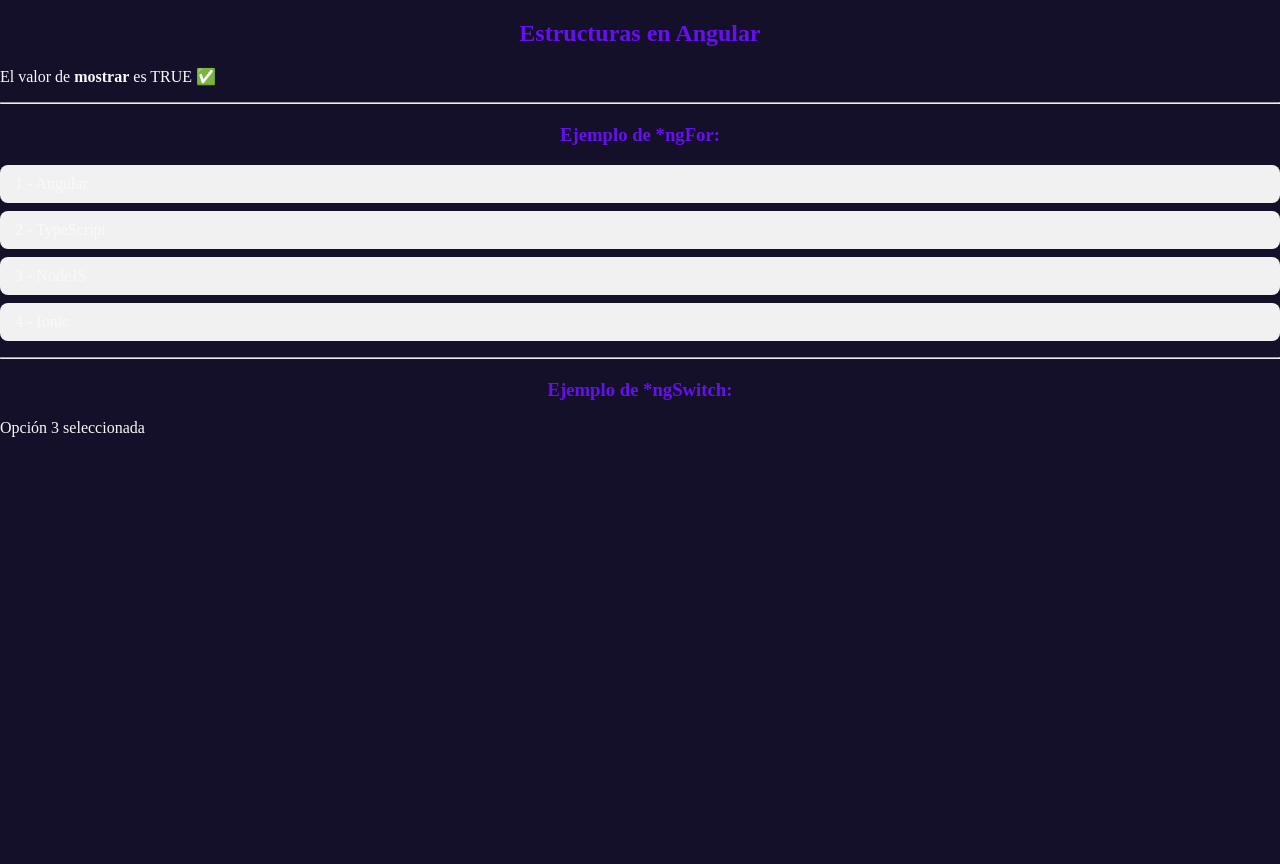
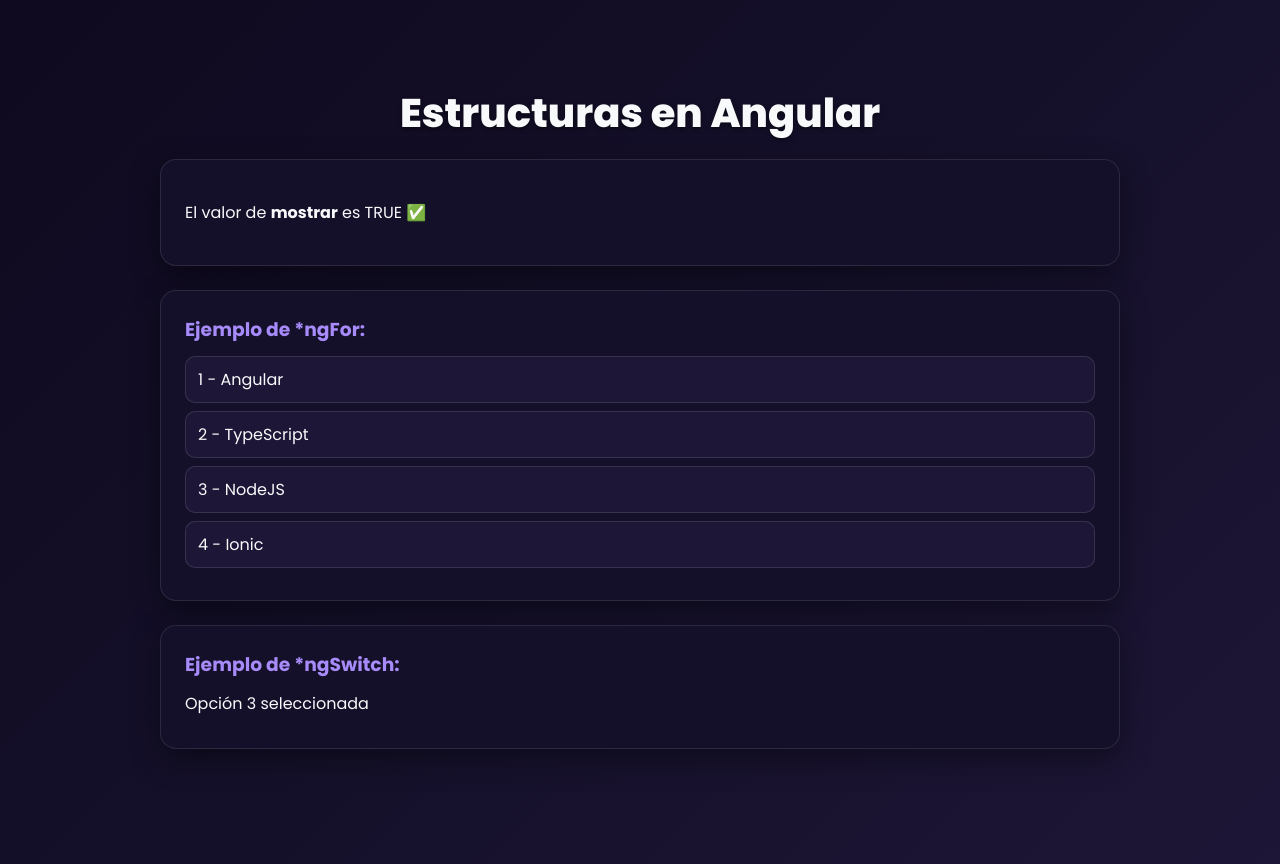
Before and after one commit to Kaltum-Viveros/gestion-usuarios-angular, an Angular app: page /estructuras in a window 1280 px wide. Before the commit the page ends 820 px from the top, so only its background shows below. Built offline with nearby package versions, Linux system fonts and the light colour scheme.

Commit message:
estilos estrcuturas

```diff
--- a/src/app/pages/estructuras/estructuras.component.html
+++ b/src/app/pages/estructuras/estructuras.component.html
@@ -1,30 +1,36 @@
-<h2>Estructuras en Angular</h2>
+<main class="content no-sidebar">
+  <div class="content-inner">
+    <h2 class="title">Estructuras en Angular</h2>
 
     <!-- ngIf -->
+    <section class="card">
       <div *ngIf="mostrar; else oculto">
         <p>El valor de <strong>mostrar</strong> es TRUE ✅</p>
       </div>
       <ng-template #oculto>
         <p>El valor de <strong>mostrar</strong> es FALSE ❌</p>
       </ng-template>
-
-<hr>
+    </section>
 
     <!-- ngFor -->
+    <section class="card">
       <h3>Ejemplo de *ngFor:</h3>
-<ul>
+      <ul class="list">
         <li *ngFor="let item of items; let i = index">
           {{ i + 1 }} - {{ item }}
         </li>
       </ul>
-
-<hr>
+    </section>
 
     <!-- ngSwitch -->
+    <section class="card">
       <h3>Ejemplo de *ngSwitch:</h3>
-<div [ngSwitch]="opcion">
+      <div class="switch" [ngSwitch]="opcion">
         <p *ngSwitchCase="1">Opción 1 seleccionada</p>
         <p *ngSwitchCase="2">Opción 2 seleccionada</p>
         <p *ngSwitchCase="3">Opción 3 seleccionada</p>
-  <p *ngSwitchDefault>Opción no válida</p>
+        <p class="muted" *ngSwitchDefault>Opción no válida</p>
       </div>
+    </section>
+  </div>
+</main>
--- a/src/app/pages/estructuras/estructuras.component.scss
+++ b/src/app/pages/estructuras/estructuras.component.scss
@@ -1,30 +1,79 @@
-h2, h3 {
-  text-align: center;
-  color: #6610f2;
-  margin-top: 20px;
+/* ===== Paleta y medidas ===== */
+$bg-900: #0f0a1f;
+$bg-800: #15102a;
+$bg-700: #1d1636;
+$accent-1: #a78bfa;
+$accent-2: #c084fc;
+$text-100: #f8f9fb;
+$text-400: #cfd0d7;
+
+/* Contenedor principal */
+.content {
+  min-height: 100vh;
+  display: flex;
+  align-items: center;
+  justify-content: center;
+  padding: clamp(16px, 4vw, 32px);
+
+  // Fondo degradado con la misma gama que Home
+  background: linear-gradient(135deg, $bg-900 0%, $bg-800 50%, $bg-700 100%);
+  color: $text-100;
 }
 
-ul {
-  list-style: none;
-  padding-left: 0;
-
-  li {
-    background: #f1f1f1;
-    margin: 8px 0;
-    padding: 10px 15px;
-    border-radius: 8px;
-    transition: background 0.3s;
-
-    &:hover {
-      background: #dbeafe;
-    }
-  }
+.content-inner {
+  width: 100%;
+  max-width: 960px;
+  margin: 0 auto;
+  text-align: center;
 }
 
-.ng-switch {
-  margin-top: 20px;
-  padding: 15px;
-  text-align: center;
-  background: #e9ecef;
+/* Títulos */
+.title {
+  font-weight: 800;
+  line-height: 1.1;
+  font-size: clamp(28px, 3.2vw, 40px);
+  margin: 0 0 24px;
+  color: $text-100;
+  text-shadow: 0 2px 4px rgba(0, 0, 0, 0.5);
+}
+
+/* Tarjetas */
+.card {
+  text-align: left;
+  background: $bg-800;
+  border-radius: 16px;
+  box-shadow: 0 10px 30px rgba(0, 0, 0, 0.4);
+  padding: clamp(16px, 3vw, 24px);
+  margin: 0 auto clamp(16px, 3vw, 24px);
+  border: 1px solid rgba(255, 255, 255, 0.1);
+  color: $text-100;
+}
+
+.card h3 {
+  margin: 0 0 12px;
+  font-weight: 700;
+  color: $accent-1;
+}
+
+/* Listas */
+.list {
+  list-style: none;
+  padding: 0;
+  margin: 0;
+}
+.list li {
+  background: $bg-700;
+  border: 1px solid rgba(255, 255, 255, 0.12);
+  padding: 10px 12px;
   border-radius: 10px;
+  margin-bottom: 8px;
+  color: $text-100;
 }
+
+/* Switch */
+.switch p {
+  margin: 0 0 8px;
+}
+.muted {
+  color: $text-400;
+}
--- a/src/app/pages/home/home.component.scss
+++ b/src/app/pages/home/home.component.scss
@@ -7,11 +7,6 @@ $accent-1: #a78bfa;
 $accent-2: #c084fc;
 $text-100: #f8f9fb;
 $text-400: #cfd0d7;
-
-@import url('https://fonts.googleapis.com/css2?family=Poppins:wght@300;400;500;600;700;800&display=swap');
-
-html, body { font-family: 'Poppins', system-ui, -apple-system, 'Segoe UI', Roboto, sans-serif; }
-
 
 /* ===== Layout base ===== */
 .layout {
--- a/src/styles.scss
+++ b/src/styles.scss
@@ -23,3 +23,9 @@ a {
   padding-left: 0.75rem;
   padding-right: 0.75rem;
 }
+
+
+
+@import url('https://fonts.googleapis.com/css2?family=Poppins:wght@300;400;500;600;700;800&display=swap');
+
+html, body { font-family: 'Poppins', system-ui, -apple-system, 'Segoe UI', Roboto, sans-serif; }
```
Lines whose indentation alone changed are shown as unchanged.
